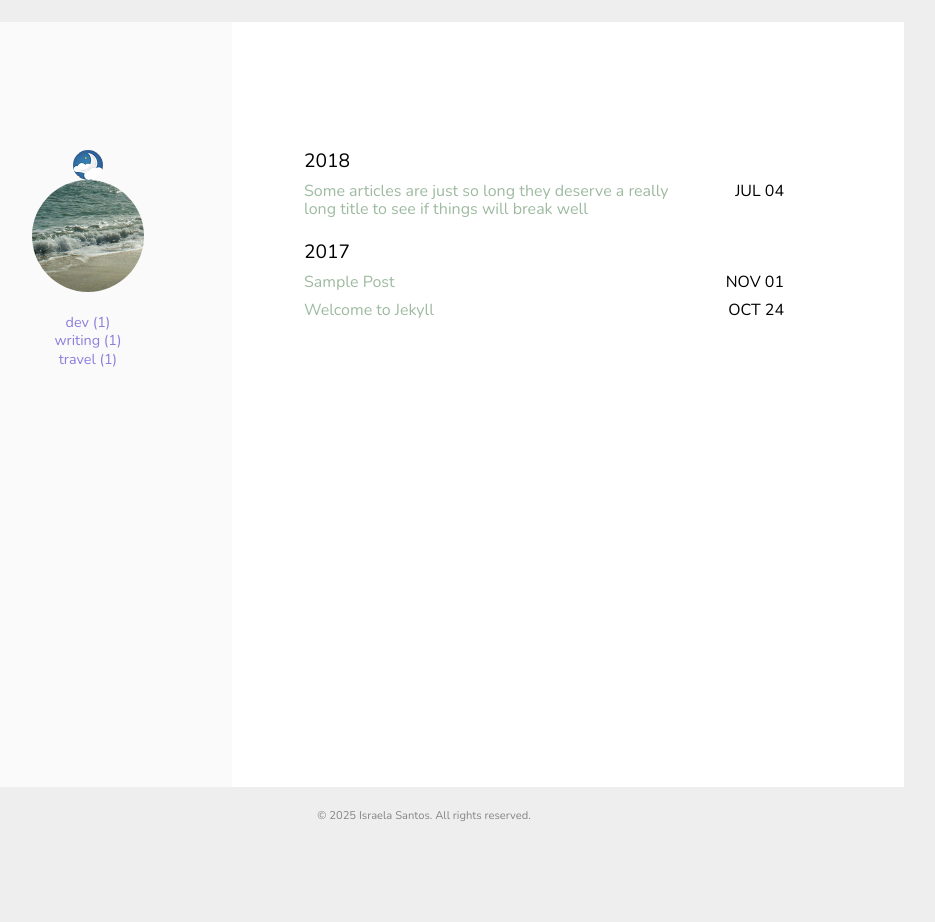
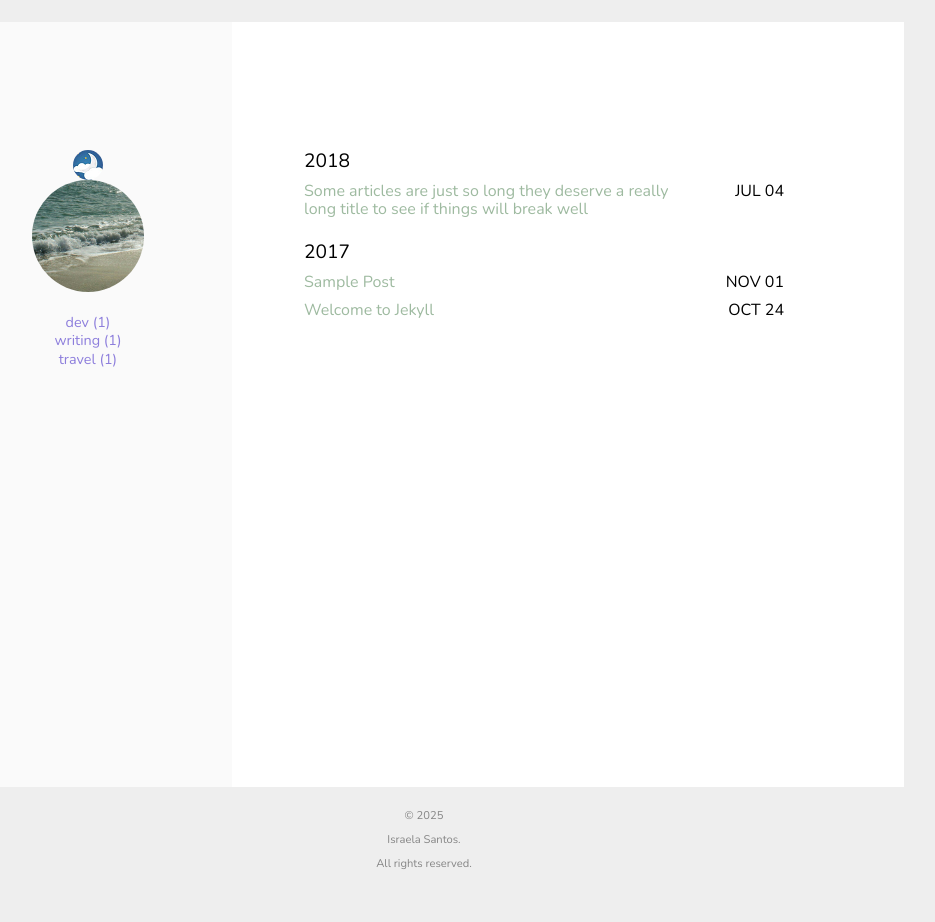
Before and after one commit to sraelai/y, a Jekyll site: the page built from index.html, in a window 1280 px wide. Shown: the whole page, without its empty margins (216-1151 px from the left). Built offline with Jekyll 4.4.1, drawn with Linux system fonts in a browser that asks for light colours.

Commit message:
Atualizar o footer.html

```diff
--- a/_includes/footer.html
+++ b/_includes/footer.html
@@ -1,6 +1,6 @@
 <footer class="footer">
   <div>
-    &copy; {{ site.time | date: '%Y' }} {{ site.user.name }} Israela Santos.
+    &copy; {{ site.time | date: '%Y' }} {{ site.user.name }} <p translate: "no"> Israela Santos. </p>
     All rights reserved.
   </div>
 </footer>
```
